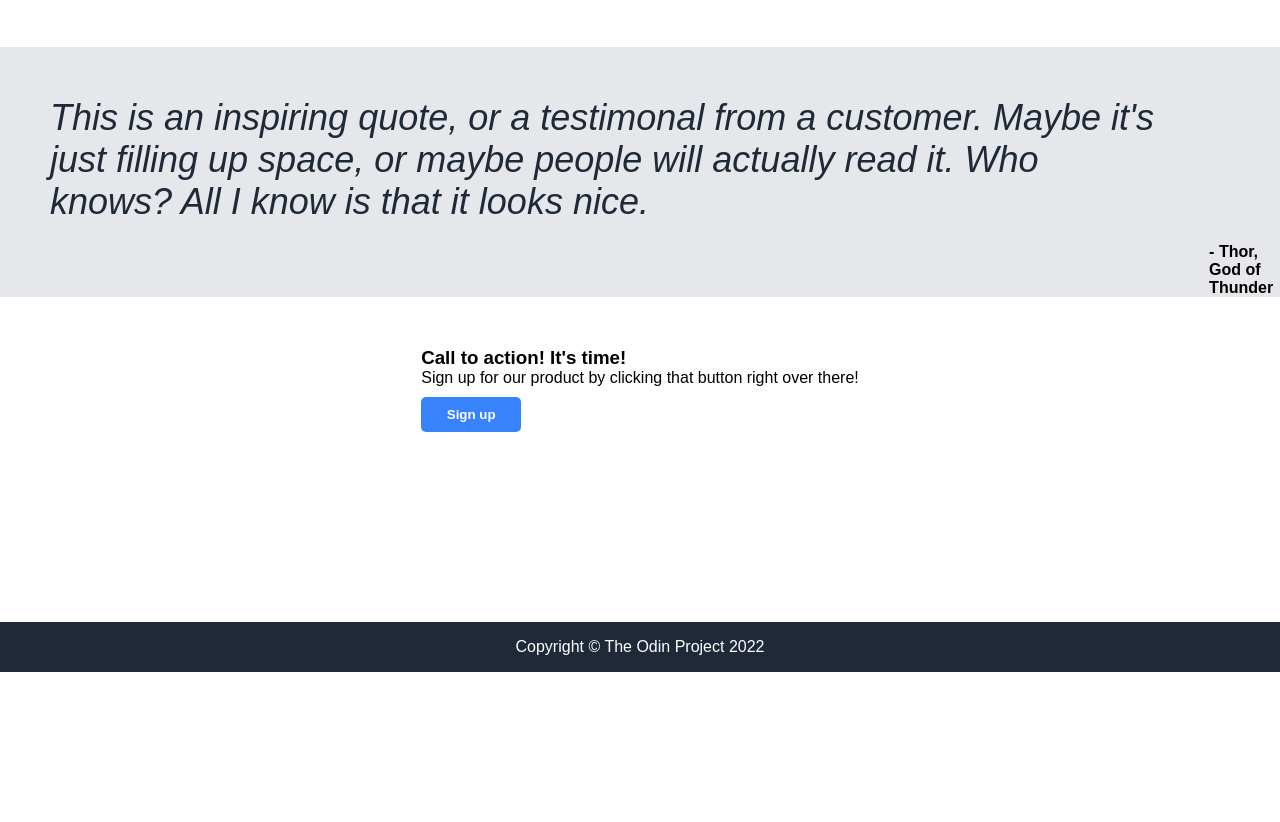
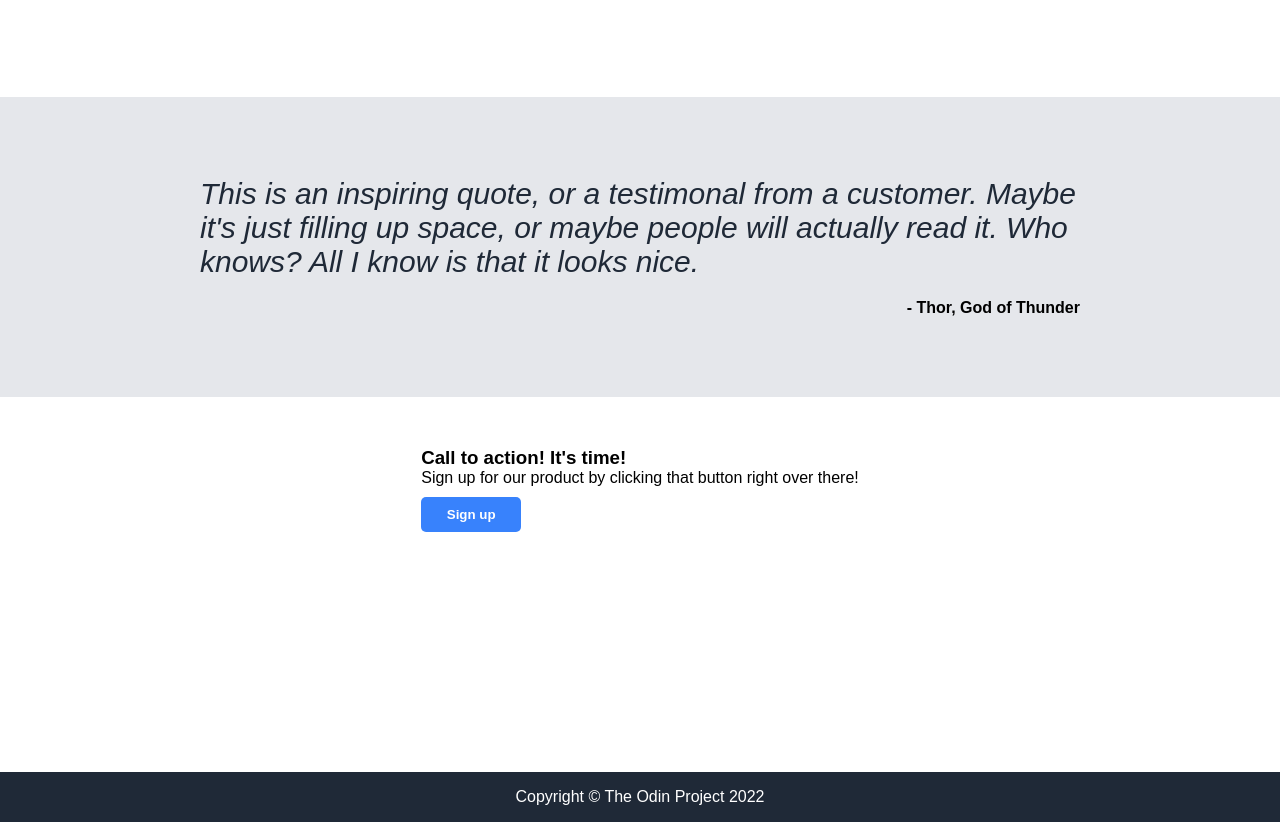
Before and after one commit to Danelle-Gunter/landing-page, a plain HTML site: page index.html in a window 1280 px wide. Shown: the part 878-1700 px from the top of the page. Before the commit the page ends 1550 px from the top, so only its background shows below. Drawn offline with Linux system fonts and the light colour scheme.

Commit message:
Second section completed

```diff
--- a/index.html
+++ b/index.html
@@ -57,8 +57,10 @@
 
     <!-- SECTION TWO -->
     <section id="second">
-        <p class="quote">This is an inspiring quote, or a testimonal from a customer. Maybe it's just filling up space, or maybe people will actually read it. Who knows? All I know is that it looks nice.</p>
-        <p class="attribute">- Thor, God of Thunder</p>
+        <div class="second-content">
+            <p class="quote">This is an inspiring quote, or a testimonal from a customer. Maybe it's just filling up space, or maybe people will actually read it. Who knows? All I know is that it looks nice.</p>
+            <p class="attribute">- Thor, God of Thunder</p>
+        </div>
     </section>
 
     <!-- SECTION THREE -->
--- a/styles/style.css
+++ b/styles/style.css
@@ -91,7 +91,7 @@ button {
 
 section {
     display: flex;
-    height: 250px;
+    height: 300px;
     margin: 25px auto;
 }
 
@@ -128,23 +128,31 @@ section {
 }
 
 #second {
-    /* display: flex;
-    flex-direction: column;
+    display: flex;
     justify-content: center;
-    align-items: center; */
+    align-items: center;
     background-color: #e5e7eb;
 }
 
+.second-content {
+    display: flex;
+    flex-direction: column;
+
+}
+
 .quote {
-    padding: 50px;
+    padding: 0 50px;
     font-style: italic;
-    font-size: 36px;
+    font-size: 30px;
     color: #1f2937;
+    margin: 0 150px;
 }
 
 .attribute {
     font-weight: bold;
     align-self: flex-end;
+    margin-top: 20px;
+    margin-right: 200px;
 }
 
 #third {
```
